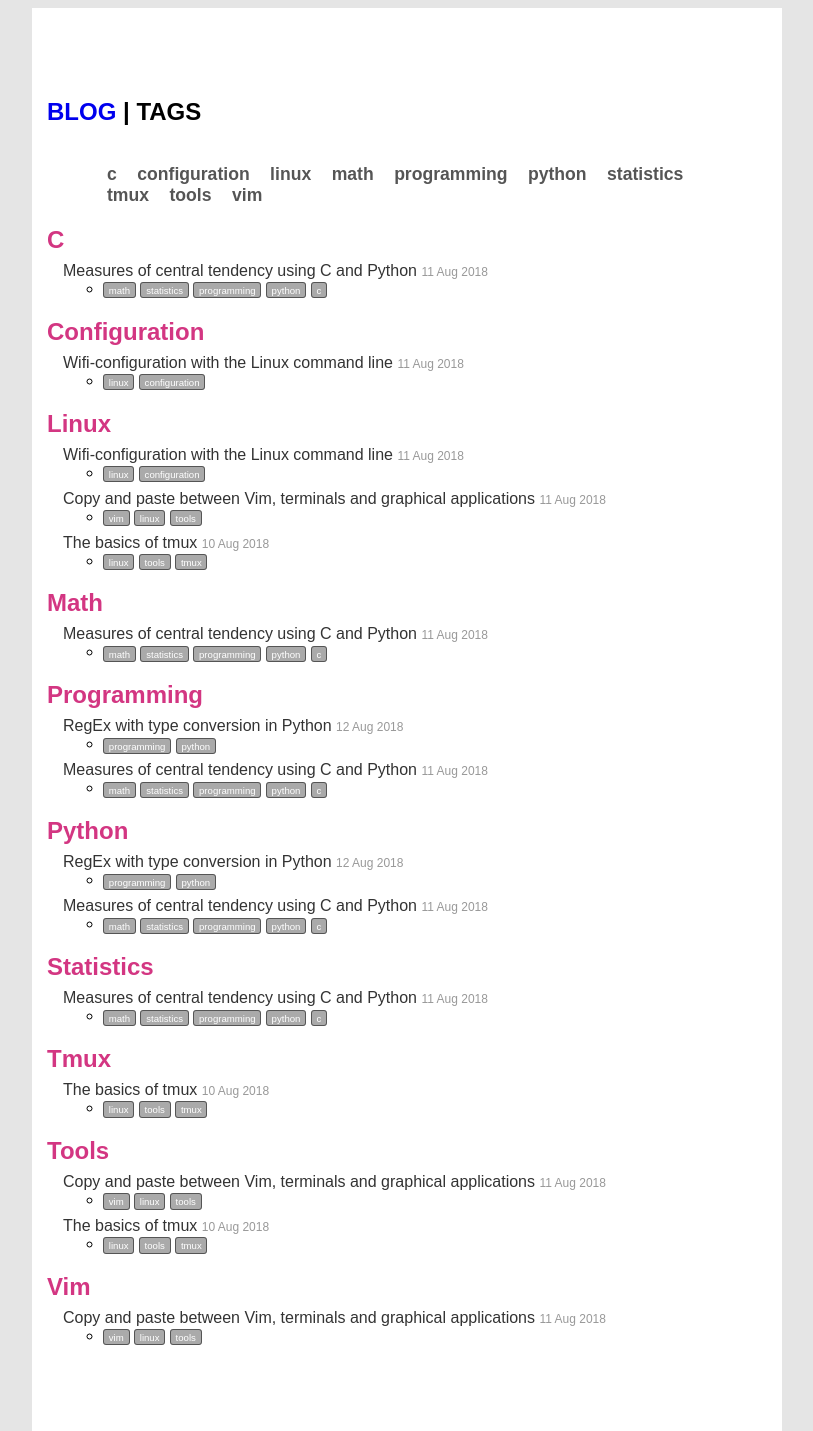
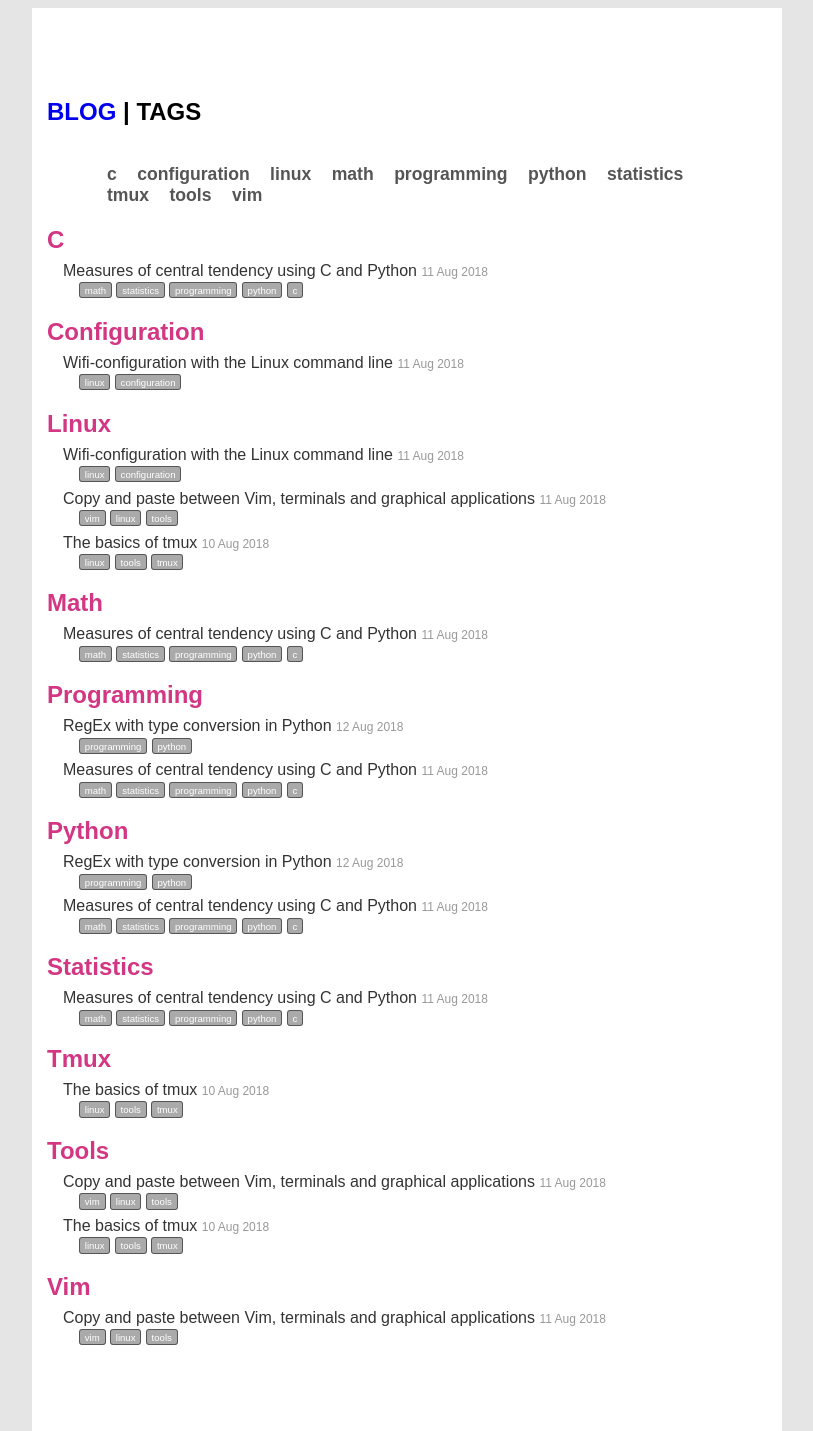
Before and after one commit to execas/execas.github.io, a Jekyll site: the page built from tags.html, in a window 1280 px wide. Shown: the whole page, without its empty margins (233-1046 px from the left). Built offline with Jekyll 4.4.1, drawn with Linux system fonts in a browser that asks for light colours.

Commit message:
Update tags.html

```diff
--- a/tags.html
+++ b/tags.html
@@ -49,7 +49,7 @@ title:    Tags
         <small>{{ post.date | date_to_string }}</small>
       </a>
       </h3>
-      <ul><li>
+      <ul class='tag-posts'><li>
       {% for tag in post.tags %}
       <a class="tag-mark" href="#{{ tag | slugify }}">{{ tag }}</a>
       {% endfor %}
```
